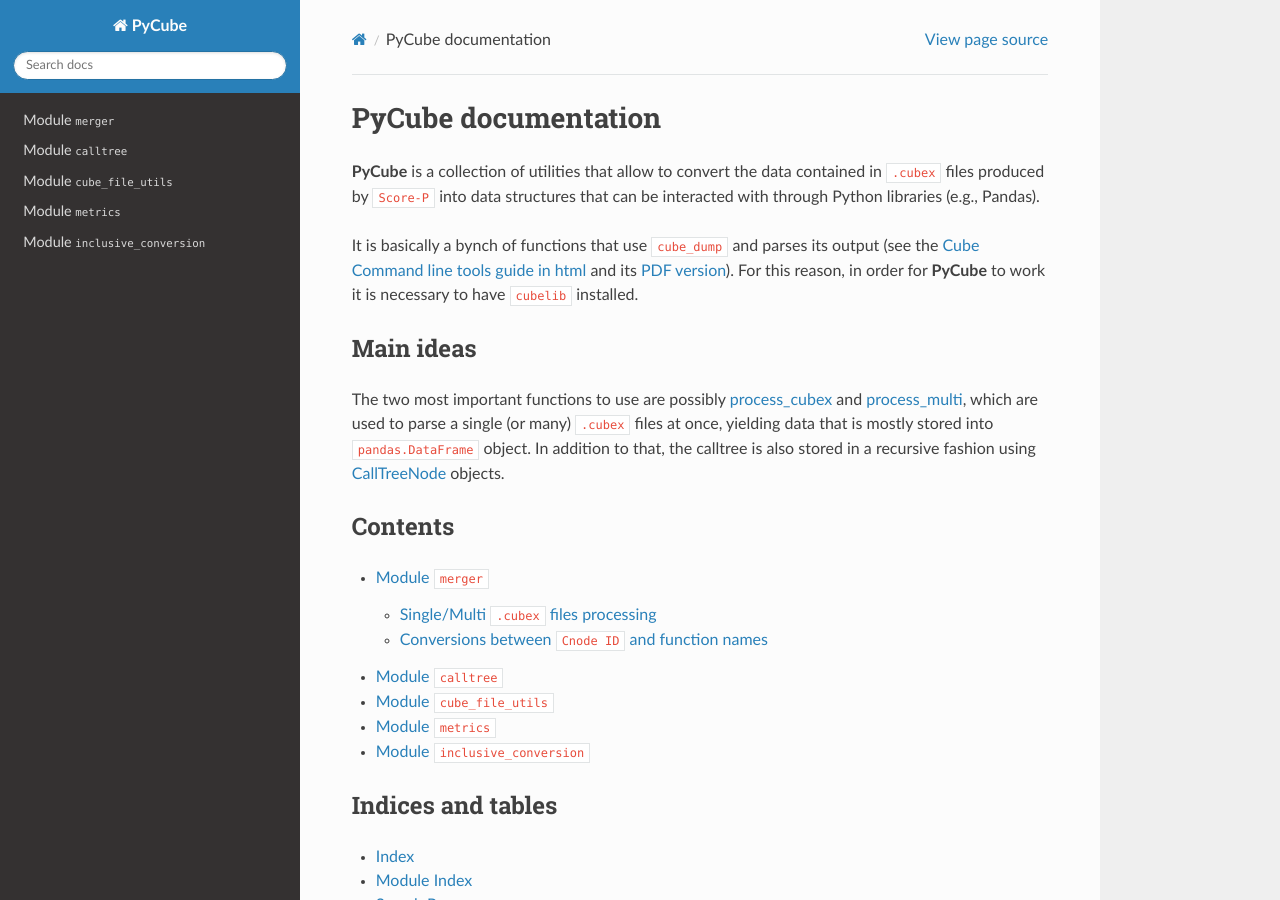
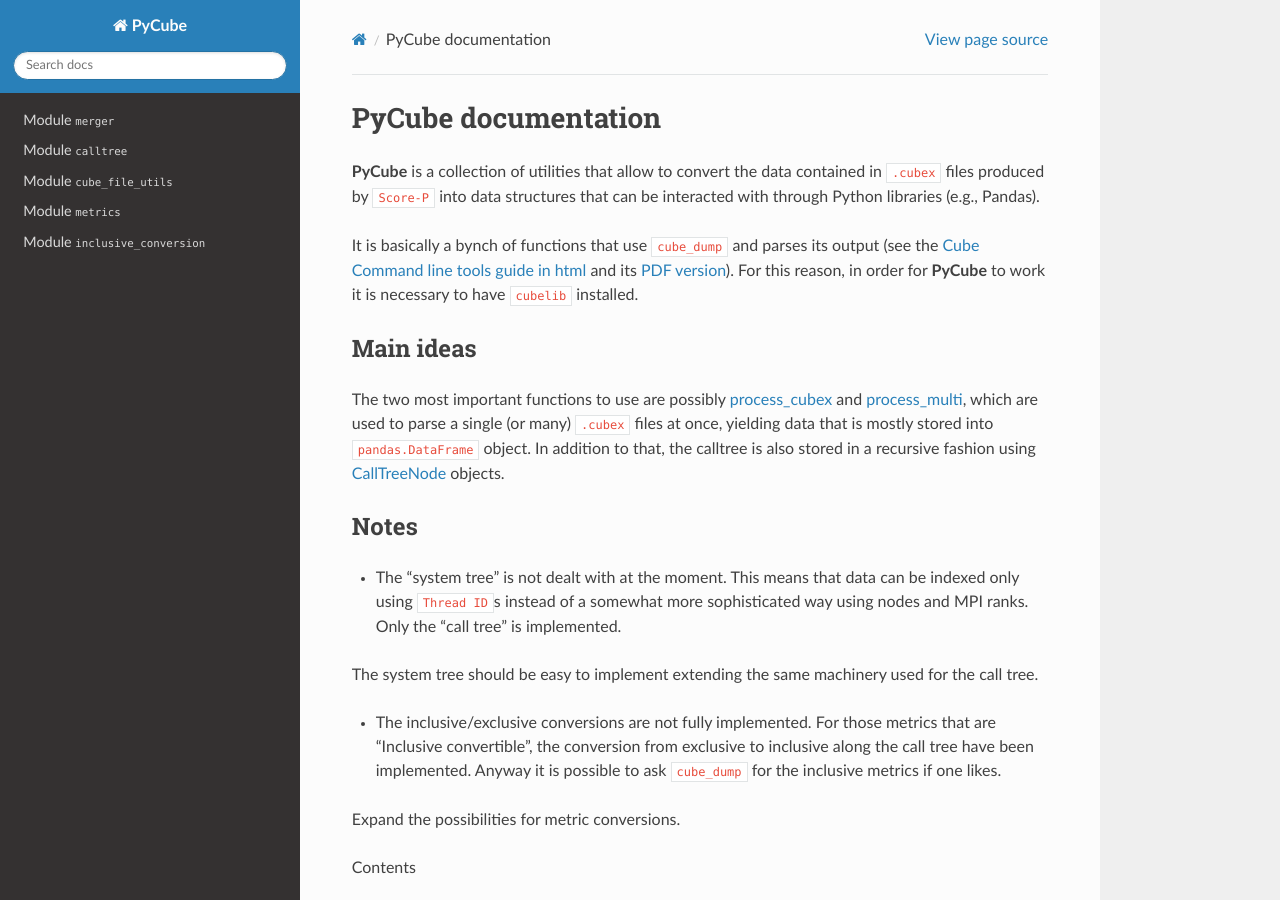
Before and after one commit to sa2c/cupybe, a Sphinx documentation site: the page built from docs/index.rst, in a window 1280 px wide and 900 px high. Built offline with Sphinx 7.4.7 and the Read the Docs theme 2.0.0, drawn with Linux system fonts in a browser that asks for light colours.

Commit message:
Added content to documentation.

```diff
--- a/docs/index.rst
+++ b/docs/index.rst
@@ -28,8 +28,29 @@
 ``pandas.DataFrame`` object. In addition to that, the calltree is also stored
 in a recursive fashion using :ref:`CallTreeNode <call-tree-node>` objects.
 
+Notes
++++++
+
+* The "system tree" is not dealt with at the moment.  This means that data can
+  be indexed only using ``Thread ID``\s instead of a somewhat more
+  sophisticated way using nodes and MPI ranks.
+  Only the "call tree" is implemented.
+
+The system tree should be easy to implement extending the same machinery
+used for the call tree.
+
+* The inclusive/exclusive conversions are not fully implemented. For those
+  metrics that are "Inclusive convertible", the conversion from exclusive to
+  inclusive along the call tree have been implemented.
+  Anyway it is possible to ask ``cube_dump`` for the inclusive metrics if one
+  likes.
+
+Expand the possibilities for metric conversions.
+
+
 
 Contents
+
 ++++++++++++++++++
 
 .. toctree::
```
Also changed, not shown: README.md (+10 -1 lines), 1 other file.
